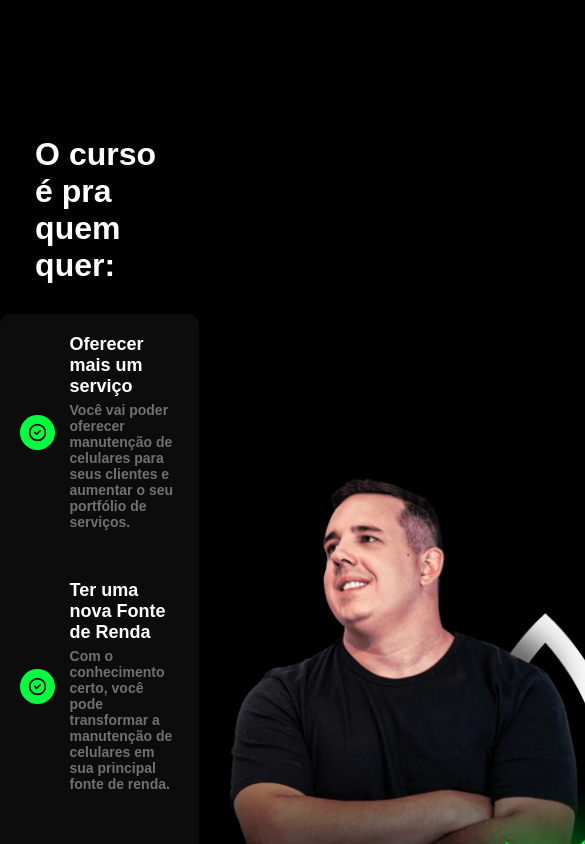
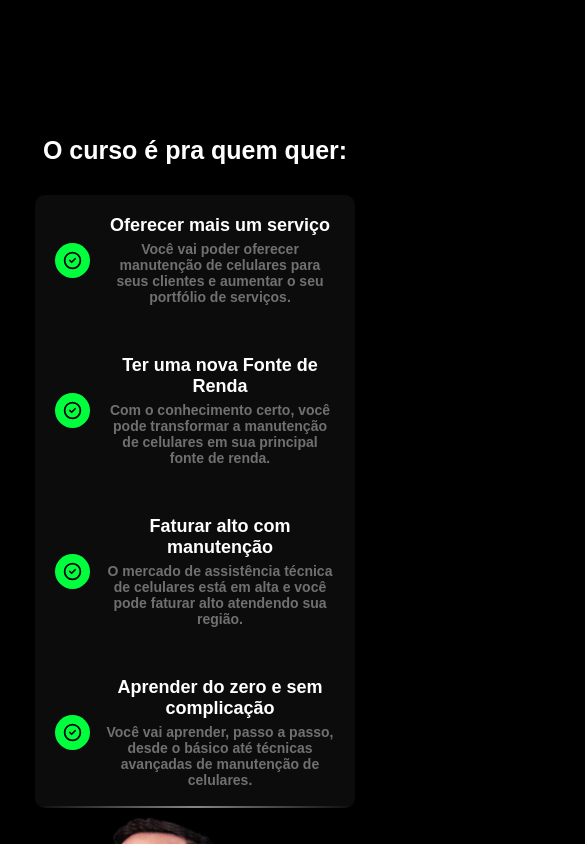
Before and after one commit to Tiago-Silva/cell-phone-maintenance, a Next.js app: page / in a window 390 px wide. Shown: the part 740-1584 px from the top of the page, 585 px wide, since content can reach past the window. Built offline with nearby package versions, Linux system fonts and the light colour scheme.

Commit message:
style: adjusting responsiveness

```diff
--- a/src/app/components/courseInformationSection/index.module.css
+++ b/src/app/components/courseInformationSection/index.module.css
@@ -101,3 +101,22 @@
 .right {
 
 }
+
+/* Tablets e celulares grandes */
+@media (max-width: 1024px) {
+    .container {
+        flex-direction: column;
+        align-items: center;
+        text-align: center;
+        /*padding: 120px 40px;*/
+        /*gap: 40px;*/
+    }
+
+    .left {
+        width: 100%;
+    }
+
+    .left .title {
+        font-size: 2.5rem;
+    }
+}
```
